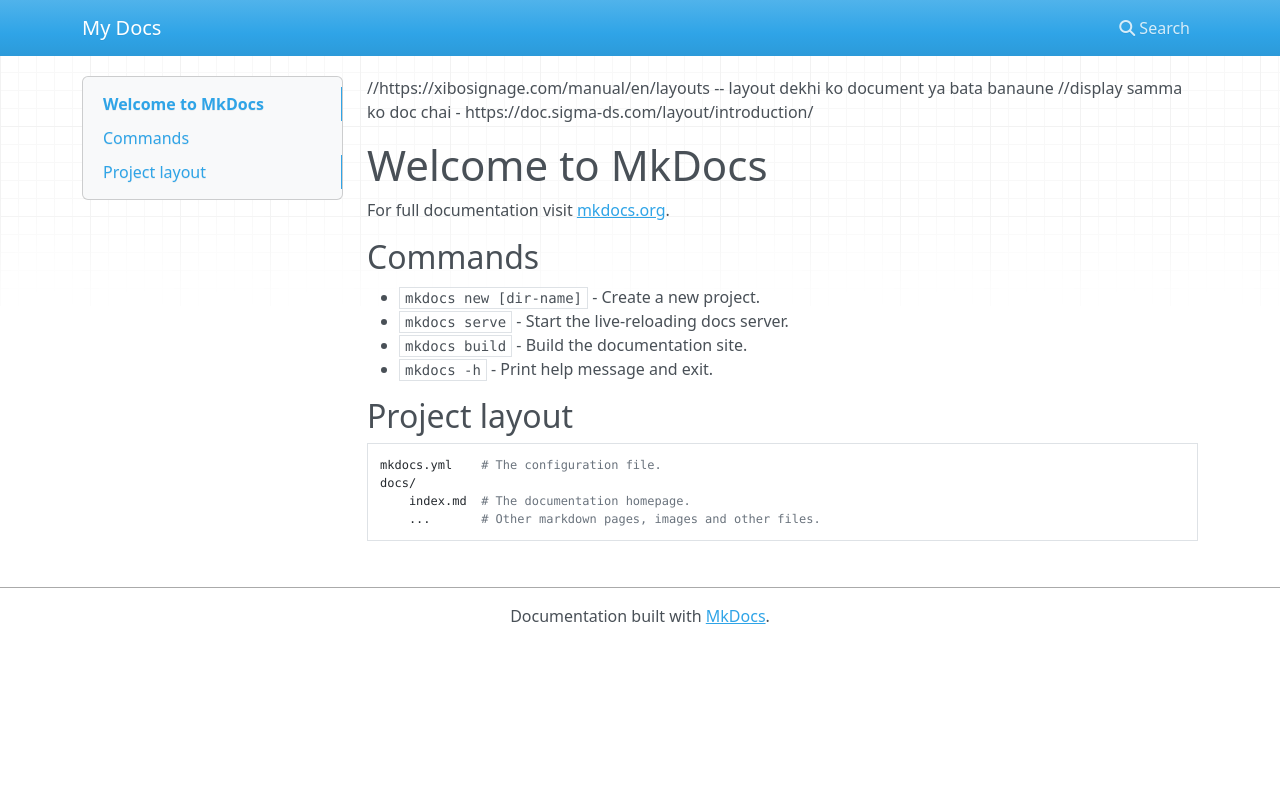
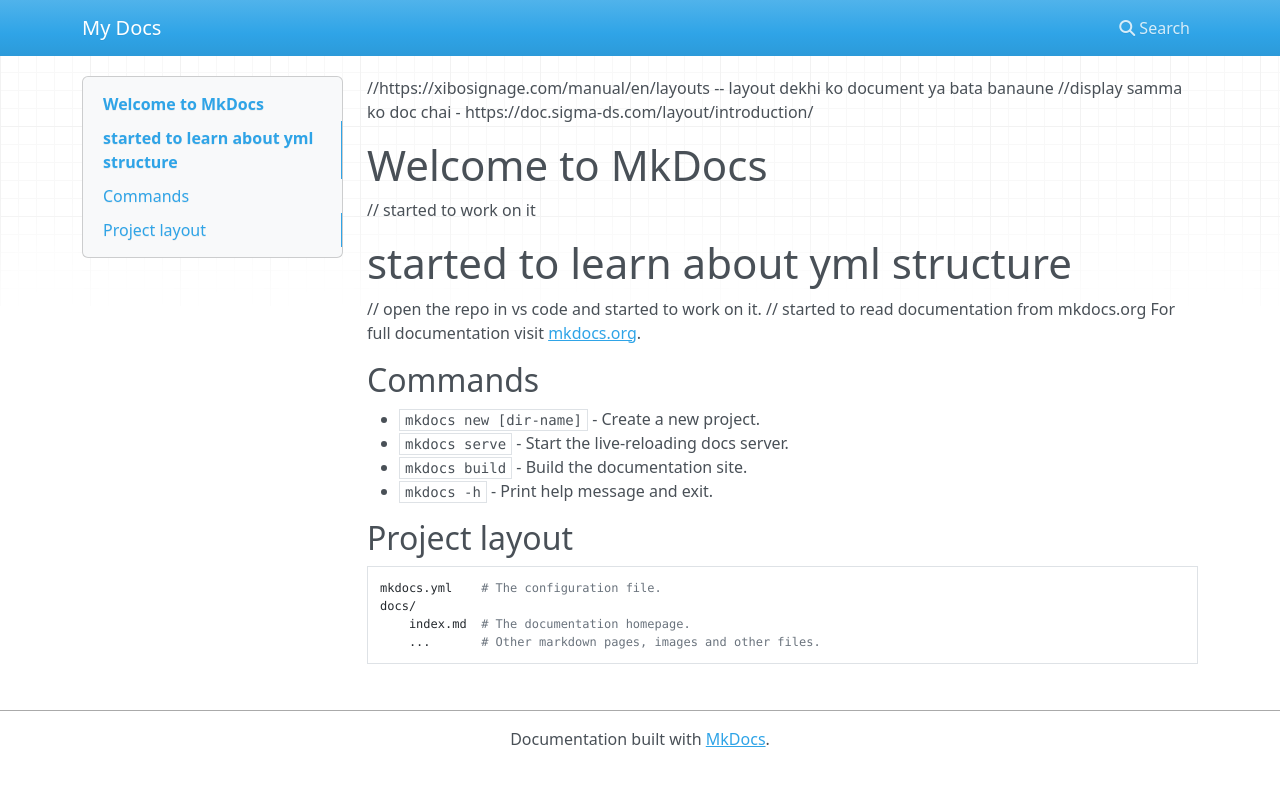
Before and after one commit to srkraut/sigma-docs, an MkDocs documentation site: the page built from docs/index.md, in a window 1280 px wide. Shown: the top 786 px of the page. Built offline with MkDocs 1.6.1, drawn with Linux system fonts in a browser that asks for light colours; nearby versions of some CDN libraries.

Commit message:
first commit on this project

```diff
--- a/docs/index.md
+++ b/docs/index.md
@@ -1,15 +1,22 @@
 //https://xibosignage.com/manual/en/layouts -- layout dekhi ko document ya bata banaune
 //display samma ko doc chai - https://doc.sigma-ds.com/layout/introduction/
+
 # Welcome to MkDocs
 
+// started to work on it
+
+# started to learn about yml structure
+
+// open the repo in vs code and started to work on it.
+// started to read documentation from mkdocs.org
 For full documentation visit [mkdocs.org](https://www.mkdocs.org).
 
 ## Commands
 
-* `mkdocs new [dir-name]` - Create a new project.
-* `mkdocs serve` - Start the live-reloading docs server.
-* `mkdocs build` - Build the documentation site.
-* `mkdocs -h` - Print help message and exit.
+- `mkdocs new [dir-name]` - Create a new project.
+- `mkdocs serve` - Start the live-reloading docs server.
+- `mkdocs build` - Build the documentation site.
+- `mkdocs -h` - Print help message and exit.
 
 ## Project layout
 
```
